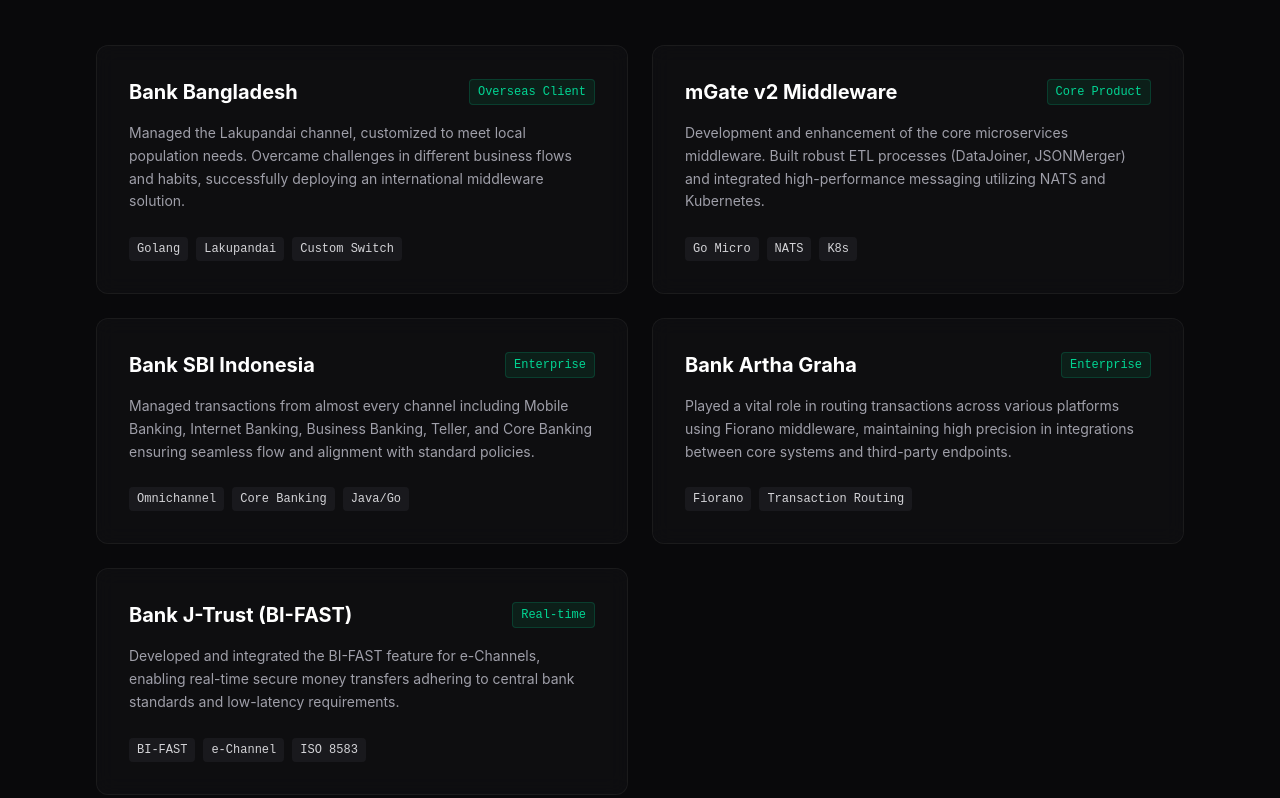
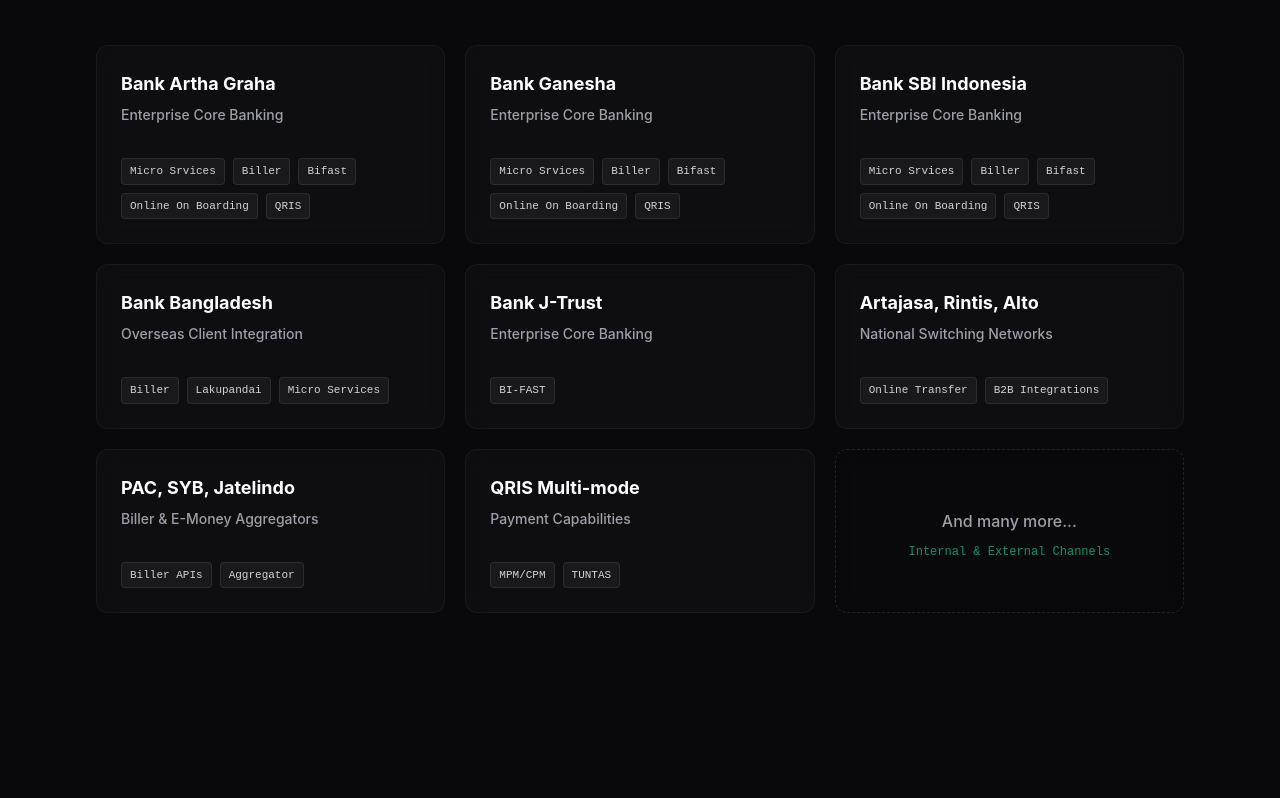
Before and after one commit to hoirilm/hoirilm.github.io, an Astro site: page / in a window 1280 px wide. Shown: the part 2420-3218 px from the top of the page. Built offline with nearby package versions, Linux system fonts and the light colour scheme; Astro itself is replaced by a stand-in of ours.

Commit message:
refactor: update Projects component to Key Integrations and disable auto-formatting in settings

```diff
--- a/src/components/Projects.astro
+++ b/src/components/Projects.astro
@@ -4,118 +4,158 @@
 <section id="projects" class="py-24 relative">
 	<div class="reveal mb-12 flex items-center gap-4">
 		<h2 class="text-2xl md:text-3xl font-bold text-white">
-			<span class="text-emerald-400 font-mono text-xl mr-2">04.</span> Projects
+			<span class="text-emerald-400 font-mono text-xl mr-2">04.</span> Key Integrations
 		</h2>
 		<div class="h-px bg-zinc-800 flex-grow max-w-xs"></div>
 	</div>
 
-	<div class="grid grid-cols-1 md:grid-cols-2 gap-6 reveal">
-		<!-- Project 1 -->
-		<div class="glass-card rounded-xl p-8 group relative overflow-hidden transition-all duration-300 hover:-translate-y-2 flex flex-col h-full">
-			<div class="mb-4 flex justify-between items-center relative z-20">
-				<h3 class="text-xl font-bold text-white group-hover:text-emerald-400 transition-colors">
-					Bank Bangladesh
+	<div class="grid grid-cols-1 sm:grid-cols-2 lg:grid-cols-3 gap-5 reveal">
+		<!-- Integration 1 -->
+		<div class="glass-card rounded-xl p-6 group relative overflow-hidden transition-all duration-300 hover:-translate-y-1 flex flex-col h-full border border-zinc-800/50 hover:border-emerald-500/30">
+			<div class="mb-8 relative z-20">
+				<h3 class="text-lg font-bold text-white group-hover:text-emerald-400 transition-colors mb-1">
+					Bank Artha Graha
 				</h3>
-				<span class="px-2 py-1 bg-emerald-500/10 text-emerald-400 text-xs font-mono rounded border border-emerald-500/20">
-					Overseas Client
+				<span class="text-zinc-400 text-sm font-medium">
+					Enterprise Core Banking
 				</span>
 			</div>
-			<div class="relative z-20 flex flex-col flex-grow">
-				<p class="text-zinc-400 text-sm mb-6 leading-relaxed">
-					Managed the Lakupandai channel, customized to meet local population needs. Overcame challenges in different business flows and habits, successfully deploying an international middleware solution.
-				</p>
-				<div class="flex flex-wrap gap-2 mt-auto">
-					<span class="text-xs font-mono text-zinc-300 px-2 py-1 bg-zinc-800/50 rounded">Golang</span>
-					<span class="text-xs font-mono text-zinc-300 px-2 py-1 bg-zinc-800/50 rounded">Lakupandai</span>
-					<span class="text-xs font-mono text-zinc-300 px-2 py-1 bg-zinc-800/50 rounded">Custom Switch</span>
-				</div>
+			<div class="flex flex-wrap gap-2 mt-auto relative z-20">
+				<span class="text-[11px] font-mono text-zinc-300 px-2 py-1 bg-zinc-800/50 rounded border border-zinc-700/50">Micro Srvices</span>
+				<span class="text-[11px] font-mono text-zinc-300 px-2 py-1 bg-zinc-800/50 rounded border border-zinc-700/50">Biller</span>
+				<span class="text-[11px] font-mono text-zinc-300 px-2 py-1 bg-zinc-800/50 rounded border border-zinc-700/50">Bifast</span>
+				<span class="text-[11px] font-mono text-zinc-300 px-2 py-1 bg-zinc-800/50 rounded border border-zinc-700/50">Online On Boarding</span>
+				<span class="text-[11px] font-mono text-zinc-300 px-2 py-1 bg-zinc-800/50 rounded border border-zinc-700/50">QRIS</span>
 			</div>
 		</div>
 
-		<!-- Project 2 -->
-		<div class="glass-card rounded-xl p-8 group relative overflow-hidden transition-all duration-300 hover:-translate-y-2 flex flex-col h-full">
-			<div class="mb-4 flex justify-between items-center relative z-20">
-				<h3 class="text-xl font-bold text-white group-hover:text-emerald-400 transition-colors">
-					mGate v2 Middleware
+		<!-- Integration 2 -->
+		<div class="glass-card rounded-xl p-6 group relative overflow-hidden transition-all duration-300 hover:-translate-y-1 flex flex-col h-full border border-zinc-800/50 hover:border-emerald-500/30">
+			<div class="mb-8 relative z-20">
+				<h3 class="text-lg font-bold text-white group-hover:text-emerald-400 transition-colors mb-1">
+					Bank Ganesha
 				</h3>
-				<span class="px-2 py-1 bg-emerald-500/10 text-emerald-400 text-xs font-mono rounded border border-emerald-500/20">
-					Core Product
+				<span class="text-zinc-400 text-sm font-medium">
+					Enterprise Core Banking
 				</span>
 			</div>
-			<div class="relative z-20 flex flex-col flex-grow">
-				<p class="text-zinc-400 text-sm mb-6 leading-relaxed">
-					Development and enhancement of the core microservices middleware. Built robust ETL processes (DataJoiner, JSONMerger) and integrated high-performance messaging utilizing NATS and Kubernetes.
-				</p>
-				<div class="flex flex-wrap gap-2 mt-auto">
-					<span class="text-xs font-mono text-zinc-300 px-2 py-1 bg-zinc-800/50 rounded">Go Micro</span>
-					<span class="text-xs font-mono text-zinc-300 px-2 py-1 bg-zinc-800/50 rounded">NATS</span>
-					<span class="text-xs font-mono text-zinc-300 px-2 py-1 bg-zinc-800/50 rounded">K8s</span>
-				</div>
+			<div class="flex flex-wrap gap-2 mt-auto relative z-20">
+				<span class="text-[11px] font-mono text-zinc-300 px-2 py-1 bg-zinc-800/50 rounded border border-zinc-700/50">Micro Srvices</span>
+				<span class="text-[11px] font-mono text-zinc-300 px-2 py-1 bg-zinc-800/50 rounded border border-zinc-700/50">Biller</span>
+				<span class="text-[11px] font-mono text-zinc-300 px-2 py-1 bg-zinc-800/50 rounded border border-zinc-700/50">Bifast</span>
+				<span class="text-[11px] font-mono text-zinc-300 px-2 py-1 bg-zinc-800/50 rounded border border-zinc-700/50">Online On Boarding</span>
+				<span class="text-[11px] font-mono text-zinc-300 px-2 py-1 bg-zinc-800/50 rounded border border-zinc-700/50">QRIS</span>
 			</div>
 		</div>
 
-		<!-- Project 3 -->
-		<div class="glass-card rounded-xl p-8 group relative overflow-hidden transition-all duration-300 hover:-translate-y-2 flex flex-col h-full">
-			<div class="mb-4 flex justify-between items-center relative z-20">
-				<h3 class="text-xl font-bold text-white group-hover:text-emerald-400 transition-colors">
+		<!-- Integration 3 -->
+		<div class="glass-card rounded-xl p-6 group relative overflow-hidden transition-all duration-300 hover:-translate-y-1 flex flex-col h-full border border-zinc-800/50 hover:border-emerald-500/30">
+			<div class="mb-8 relative z-20">
+				<h3 class="text-lg font-bold text-white group-hover:text-emerald-400 transition-colors mb-1">
 					Bank SBI Indonesia
 				</h3>
-				<span class="px-2 py-1 bg-emerald-500/10 text-emerald-400 text-xs font-mono rounded border border-emerald-500/20">
-					Enterprise
+				<span class="text-zinc-400 text-sm font-medium">
+					Enterprise Core Banking
 				</span>
 			</div>
-			<div class="relative z-20 flex flex-col flex-grow">
-				<p class="text-zinc-400 text-sm mb-6 leading-relaxed">
-					Managed transactions from almost every channel including Mobile Banking, Internet Banking, Business Banking, Teller, and Core Banking ensuring seamless flow and alignment with standard policies.
-				</p>
-				<div class="flex flex-wrap gap-2 mt-auto">
-					<span class="text-xs font-mono text-zinc-300 px-2 py-1 bg-zinc-800/50 rounded">Omnichannel</span>
-					<span class="text-xs font-mono text-zinc-300 px-2 py-1 bg-zinc-800/50 rounded">Core Banking</span>
-					<span class="text-xs font-mono text-zinc-300 px-2 py-1 bg-zinc-800/50 rounded">Java/Go</span>
-				</div>
+			<div class="flex flex-wrap gap-2 mt-auto relative z-20">
+				<span class="text-[11px] font-mono text-zinc-300 px-2 py-1 bg-zinc-800/50 rounded border border-zinc-700/50">Micro Srvices</span>
+				<span class="text-[11px] font-mono text-zinc-300 px-2 py-1 bg-zinc-800/50 rounded border border-zinc-700/50">Biller</span>
+				<span class="text-[11px] font-mono text-zinc-300 px-2 py-1 bg-zinc-800/50 rounded border border-zinc-700/50">Bifast</span>
+				<span class="text-[11px] font-mono text-zinc-300 px-2 py-1 bg-zinc-800/50 rounded border border-zinc-700/50">Online On Boarding</span>
+				<span class="text-[11px] font-mono text-zinc-300 px-2 py-1 bg-zinc-800/50 rounded border border-zinc-700/50">QRIS</span>
 			</div>
 		</div>
 
-		<!-- Project 4 -->
-		<div class="glass-card rounded-xl p-8 group relative overflow-hidden transition-all duration-300 hover:-translate-y-2 flex flex-col h-full">
-			<div class="mb-4 flex justify-between items-center relative z-20">
-				<h3 class="text-xl font-bold text-white group-hover:text-emerald-400 transition-colors">
-					Bank Artha Graha
+		<!-- Integration 4 -->
+		<div class="glass-card rounded-xl p-6 group relative overflow-hidden transition-all duration-300 hover:-translate-y-1 flex flex-col h-full border border-zinc-800/50 hover:border-emerald-500/30">
+			<div class="mb-8 relative z-20">
+				<h3 class="text-lg font-bold text-white group-hover:text-emerald-400 transition-colors mb-1">
+					Bank Bangladesh
 				</h3>
-				<span class="px-2 py-1 bg-emerald-500/10 text-emerald-400 text-xs font-mono rounded border border-emerald-500/20">
-					Enterprise
+				<span class="text-zinc-400 text-sm font-medium">
+					Overseas Client Integration
 				</span>
 			</div>
-			<div class="relative z-20 flex flex-col flex-grow">
-				<p class="text-zinc-400 text-sm mb-6 leading-relaxed">
-					Played a vital role in routing transactions across various platforms using Fiorano middleware, maintaining high precision in integrations between core systems and third-party endpoints.
-				</p>
-				<div class="flex flex-wrap gap-2 mt-auto">
-					<span class="text-xs font-mono text-zinc-300 px-2 py-1 bg-zinc-800/50 rounded">Fiorano</span>
-					<span class="text-xs font-mono text-zinc-300 px-2 py-1 bg-zinc-800/50 rounded">Transaction Routing</span>
-				</div>
+			<div class="flex flex-wrap gap-2 mt-auto relative z-20">
+				<span class="text-[11px] font-mono text-zinc-300 px-2 py-1 bg-zinc-800/50 rounded border border-zinc-700/50">Biller</span>
+				<span class="text-[11px] font-mono text-zinc-300 px-2 py-1 bg-zinc-800/50 rounded border border-zinc-700/50">Lakupandai</span>
+				<span class="text-[11px] font-mono text-zinc-300 px-2 py-1 bg-zinc-800/50 rounded border border-zinc-700/50">Micro Services</span>
 			</div>
 		</div>
 
-		<!-- Project 5 -->
-		<div class="glass-card rounded-xl p-8 group relative overflow-hidden transition-all duration-300 hover:-translate-y-2 flex flex-col h-full">
-			<div class="mb-4 flex justify-between items-center relative z-20">
-				<h3 class="text-xl font-bold text-white group-hover:text-emerald-400 transition-colors">
-					Bank J-Trust (BI-FAST)
+		<!-- Integration 5 -->
+		<div class="glass-card rounded-xl p-6 group relative overflow-hidden transition-all duration-300 hover:-translate-y-1 flex flex-col h-full border border-zinc-800/50 hover:border-emerald-500/30">
+			<div class="mb-8 relative z-20">
+				<h3 class="text-lg font-bold text-white group-hover:text-emerald-400 transition-colors mb-1">
+					Bank J-Trust
 				</h3>
-				<span class="px-2 py-1 bg-emerald-500/10 text-emerald-400 text-xs font-mono rounded border border-emerald-500/20">
-					Real-time
+				<span class="text-zinc-400 text-sm font-medium">
+					Enterprise Core Banking
 				</span>
 			</div>
-			<div class="relative z-20 flex flex-col flex-grow">
-				<p class="text-zinc-400 text-sm mb-6 leading-relaxed">
-					Developed and integrated the BI-FAST feature for e-Channels, enabling real-time secure money transfers adhering to central bank standards and low-latency requirements.
-				</p>
-				<div class="flex flex-wrap gap-2 mt-auto">
-					<span class="text-xs font-mono text-zinc-300 px-2 py-1 bg-zinc-800/50 rounded">BI-FAST</span>
-					<span class="text-xs font-mono text-zinc-300 px-2 py-1 bg-zinc-800/50 rounded">e-Channel</span>
-					<span class="text-xs font-mono text-zinc-300 px-2 py-1 bg-zinc-800/50 rounded">ISO 8583</span>
-				</div>
+			<div class="flex flex-wrap gap-2 mt-auto relative z-20">
+				<span class="text-[11px] font-mono text-zinc-300 px-2 py-1 bg-zinc-800/50 rounded border border-zinc-700/50">BI-FAST</span>
+			</div>
+		</div>
+
+		<!-- Integration 6 -->
+		<div class="glass-card rounded-xl p-6 group relative overflow-hidden transition-all duration-300 hover:-translate-y-1 flex flex-col h-full border border-zinc-800/50 hover:border-emerald-500/30">
+			<div class="mb-8 relative z-20">
+				<h3 class="text-lg font-bold text-white group-hover:text-emerald-400 transition-colors mb-1">
+					Artajasa, Rintis, Alto
+				</h3>
+				<span class="text-zinc-400 text-sm font-medium">
+					National Switching Networks
+				</span>
+			</div>
+			<div class="flex flex-wrap gap-2 mt-auto relative z-20">
+				<span class="text-[11px] font-mono text-zinc-300 px-2 py-1 bg-zinc-800/50 rounded border border-zinc-700/50">Online Transfer</span>
+				<span class="text-[11px] font-mono text-zinc-300 px-2 py-1 bg-zinc-800/50 rounded border border-zinc-700/50">B2B Integrations</span>
+			</div>
+		</div>
+
+		<!-- Integration 7 -->
+		<div class="glass-card rounded-xl p-6 group relative overflow-hidden transition-all duration-300 hover:-translate-y-1 flex flex-col h-full border border-zinc-800/50 hover:border-emerald-500/30">
+			<div class="mb-8 relative z-20">
+				<h3 class="text-lg font-bold text-white group-hover:text-emerald-400 transition-colors mb-1">
+					PAC, SYB, Jatelindo
+				</h3>
+				<span class="text-zinc-400 text-sm font-medium">
+					Biller & E-Money Aggregators
+				</span>
+			</div>
+			<div class="flex flex-wrap gap-2 mt-auto relative z-20">
+				<span class="text-[11px] font-mono text-zinc-300 px-2 py-1 bg-zinc-800/50 rounded border border-zinc-700/50">Biller APIs</span>
+				<span class="text-[11px] font-mono text-zinc-300 px-2 py-1 bg-zinc-800/50 rounded border border-zinc-700/50">Aggregator</span>
+			</div>
+		</div>
+
+		<!-- Integration 8 -->
+		<div class="glass-card rounded-xl p-6 group relative overflow-hidden transition-all duration-300 hover:-translate-y-1 flex flex-col h-full border border-zinc-800/50 hover:border-emerald-500/30">
+			<div class="mb-8 relative z-20">
+				<h3 class="text-lg font-bold text-white group-hover:text-emerald-400 transition-colors mb-1">
+					QRIS Multi-mode
+				</h3>
+				<span class="text-zinc-400 text-sm font-medium">
+					Payment Capabilities
+				</span>
+			</div>
+			<div class="flex flex-wrap gap-2 mt-auto relative z-20">
+				<span class="text-[11px] font-mono text-zinc-300 px-2 py-1 bg-zinc-800/50 rounded border border-zinc-700/50">MPM/CPM</span>
+				<span class="text-[11px] font-mono text-zinc-300 px-2 py-1 bg-zinc-800/50 rounded border border-zinc-700/50">TUNTAS</span>
+			</div>
+		</div>
+
+		<!-- Integration 9 -->
+		<div class="glass-card rounded-xl p-6 group relative overflow-hidden transition-all duration-300 flex flex-col h-full items-center justify-center border border-dashed border-zinc-700/50 bg-transparent hover:bg-zinc-900/30">
+			<div class="text-center relative z-20 mt-2">
+				<h3 class="text-zinc-400 font-medium mb-1">
+					And many more...
+				</h3>
+				<span class="text-emerald-400/70 text-xs font-mono">
+					Internal & External Channels
+				</span>
 			</div>
 		</div>
 	</div>
```
